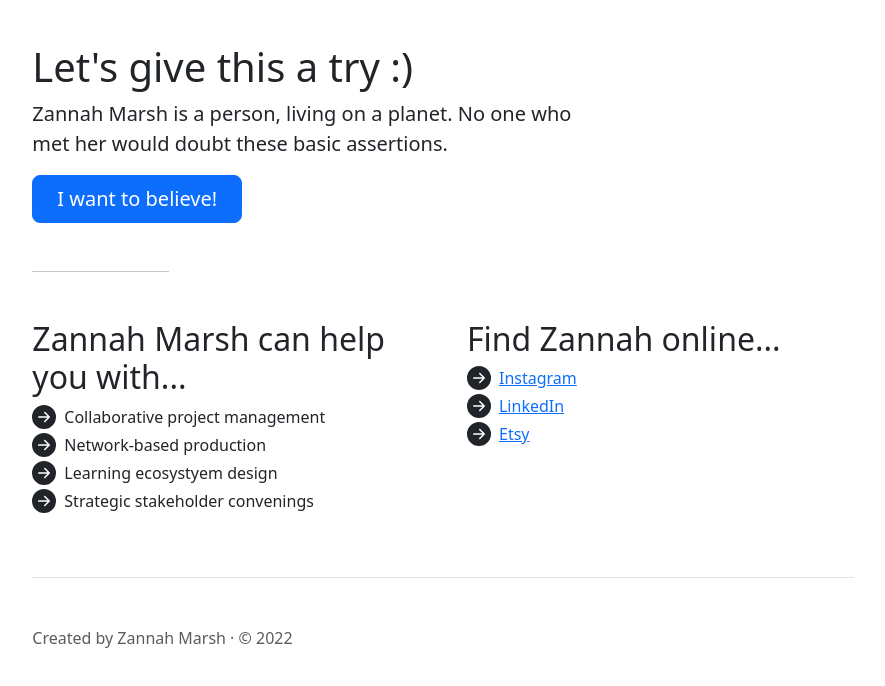
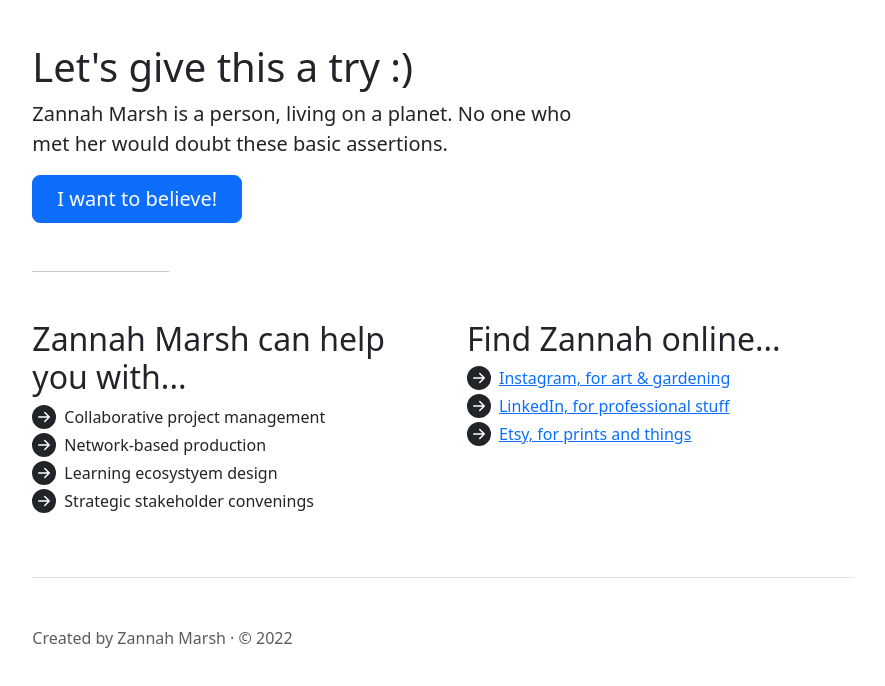
Before and after one commit to zee-em/zee-em.github.io, a plain HTML site: page index.html in a window 1280 px wide. Shown: the part 120-806 px from the top of the page, without its empty margins (197-1082 px from the left). Drawn offline with Linux system fonts and the light colour scheme.

Commit message:
Update index.html

```diff
--- a/index.html
+++ b/index.html
@@ -81,7 +81,7 @@
     <h1>Let's give this a try :)</h1>
     <p class="fs-5 col-md-8">Zannah Marsh is a person, living on a planet. No one who met her would doubt these basic assertions.</p>
     <div class="mb-5">
-      <a href="https://www.instagram.com/fernfriend5000/" class="btn btn-primary btn-lg px-4">I want to believe!</a>
+      <a href="https://www.linkedin.com/in/zannahmarsh/" class="btn btn-primary btn-lg px-4">I want to believe!</a>
     </div>
 
     <hr class="col-3 col-md-2 mb-5">
@@ -101,9 +101,9 @@
       <div class="col-md-6">
         <h2>Find Zannah online...</h2>
          <ul class="icon-list ps-0">
-          <li class="d-flex align-items-start mb-1"><a href="https://www.instagram.com/fernfriend5000/" rel="noopener" target="_blank">Instagram</a></li>
-          <li class="d-flex align-items-start mb-1"><a href="https://www.linkedin.com/in/zannahmarsh/" rel="noopener" target="_blank">LinkedIn</a></li>
-           <li class="d-flex align-items-start mb-1"><a href="https://www.etsy.com/shop/BottleCapCove" rel="noopener" target="_blank">Etsy</a></li>
+          <li class="d-flex align-items-start mb-1"><a href="https://www.instagram.com/fernfriend5000/" rel="noopener" target="_blank">Instagram, for art & gardening</a></li>
+          <li class="d-flex align-items-start mb-1"><a href="https://www.linkedin.com/in/zannahmarsh/" rel="noopener" target="_blank">LinkedIn, for professional stuff</a></li>
+           <li class="d-flex align-items-start mb-1"><a href="https://www.etsy.com/shop/BottleCapCove" rel="noopener" target="_blank">Etsy, for prints and things</a></li>
         </ul>
       </div>
     </div>
```
